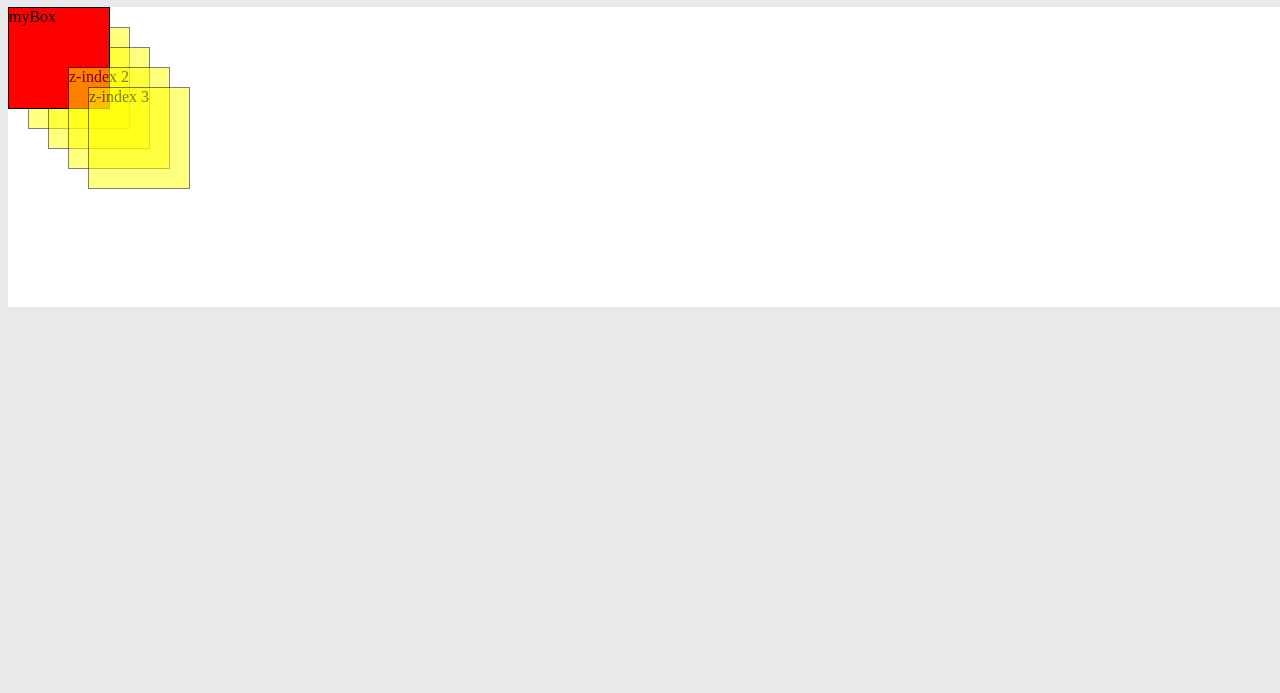
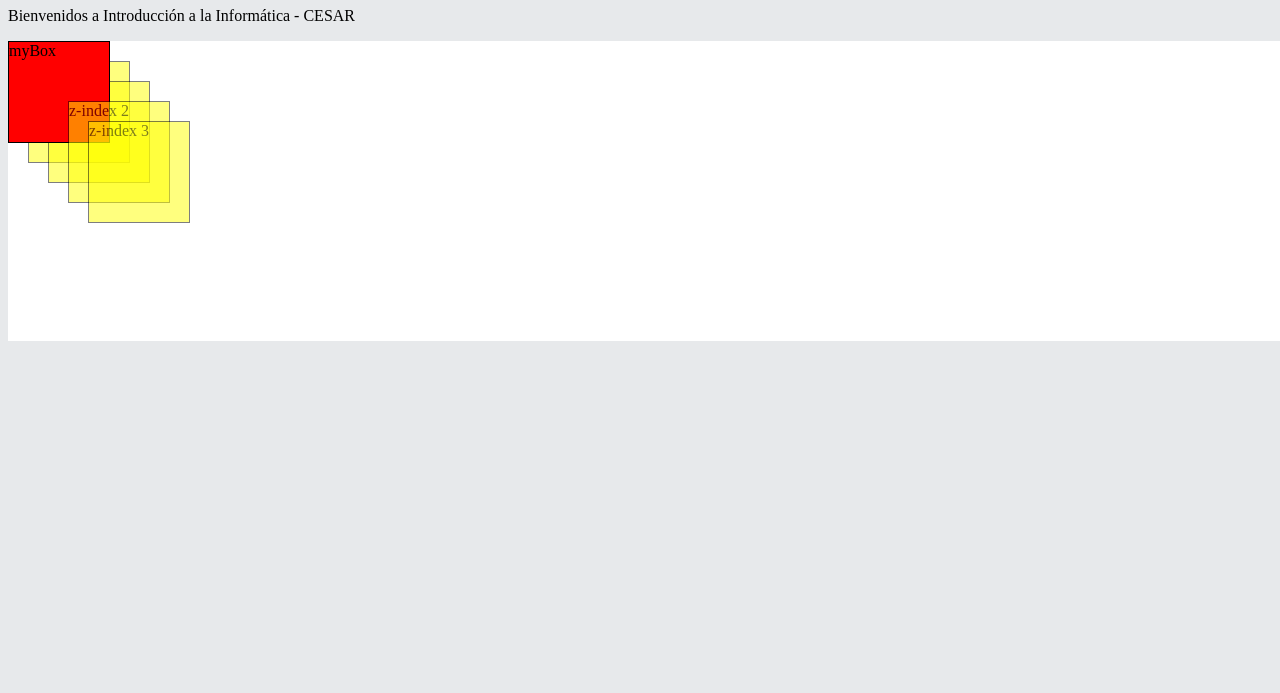
Before and after one commit to cesarav4052/camada05, a plain HTML site: page index.html in a window 1280 px wide. Shown: the part 107-800 px from the top of the page. Drawn offline with Linux system fonts and the light colour scheme.

Commit message:
index cesar 02

```diff
--- a/index.html
+++ b/index.html
@@ -7,7 +7,7 @@
 <body>
 
 <h1>The z-index property</h1>
-
+<p>Bienvenidos a Introducción a la Informática - CESAR</p>
 <div id="myDIV">
   <div id="myBox">myBox</div>
   <div style="top:20px;left:20px;z-index:0;">z-index 0</div>
```
